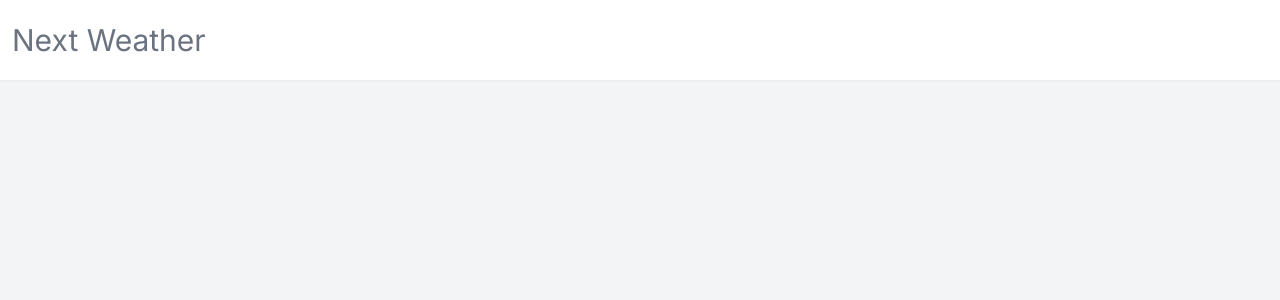
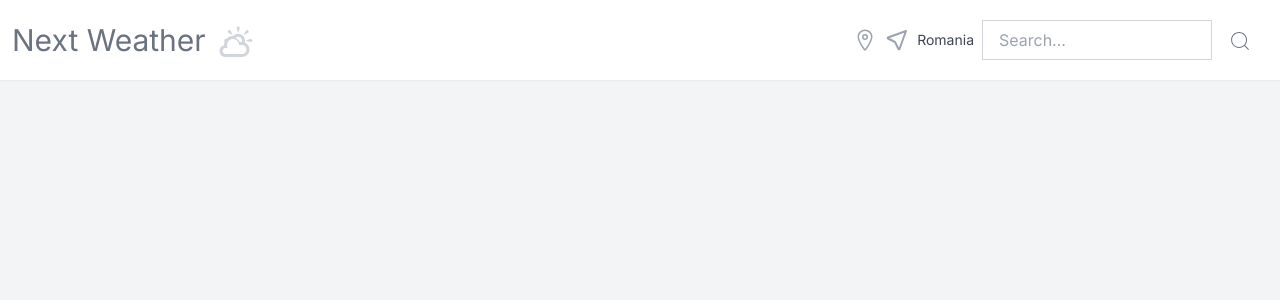
Before and after one commit to cipriancozma/next-weather, a Next.js app: page / in a window 1280 px wide. Shown: the top 300 px of the page. Built offline with nearby package versions, Linux system fonts and the light colour scheme.

Commit message:
uploaded part of the navbar

```diff
--- a/src/components/Navbar.tsx
+++ b/src/components/Navbar.tsx
@@ -1,14 +1,25 @@
 import React from "react";
+import { IoLocationOutline } from "react-icons/io5";
+import { TbLocation } from "react-icons/tb";
+import { TiWeatherPartlySunny } from "react-icons/ti";
+import SearchBar from "./SearchBar";
 
 type Props = {};
 
 export default function Navbar({}: Props) {
   return (
     <nav className="shadow-sm sticky top-0 left-0 z-50 bg-white">
-      <div className="h-[80px] w-full flex justify-between items-center max-w-7xl px-3 mx-auto">
+      <div className="h-[80px] w-full flex items-center justify-between  max-w-7xl px-3 mx-auto">
         <p className="flex items-center justify-center gap-2">
           <h2 className="text-gray-500 text-3xl">Next Weather</h2>
+          <TiWeatherPartlySunny className="text-4xl mt-1 text-gray-300 ml-1" />
         </p>
+        <section className="flex gap-2 items-center justify-end">
+          <IoLocationOutline className="text-2xl text-gray-400 hover:opacity-80 cursor-pointer" />
+          <TbLocation className="text-2xl text-gray-400" />
+          <p className="text-slate-900/80 text-sm">Romania</p>
+          <SearchBar />
+        </section>
       </div>
     </nav>
   );
--- /dev/null
+++ b/src/components/SearchBar.tsx
@@ -0,0 +1,38 @@
+import { cn } from "@/utils/cn";
+import React from "react";
+import { CiSearch } from "react-icons/ci";
+
+type Props = {
+  className?: string;
+  value: string;
+  onChange: React.ChangeEventHandler<HTMLInputElement> | undefined;
+  onSubmit: React.FormEventHandler<HTMLFormElement> | undefined;
+};
+
+export default function SearchBar({
+  onSubmit,
+  onChange,
+  value,
+  className,
+}: Props) {
+  return (
+    <form
+      className={cn(
+        "flex relative items-center justify-center h-10",
+        className
+      )}
+      onSubmit={onSubmit}
+    >
+      <input
+        type="text"
+        placeholder="Search..."
+        className="px-4 py-2 w-[230px] border border-gray-300 rounded-5-md focus:outline-none h-full"
+        onChange={onChange}
+        value={value}
+      />
+      <button className="px-4 py-[9px] text-white focus:outline-none h-full">
+        <CiSearch className="text-2xl text-gray-500" />
+      </button>
+    </form>
+  );
+}
--- /dev/null
+++ b/src/utils/cn.ts
@@ -0,0 +1,6 @@
+import clsx, { ClassValue } from "clsx";
+import { twMerge } from "tailwind-merge";
+
+export function cn(...inputs: ClassValue[]) {
+    return twMerge(clsx(...inputs))
+}
```
Also changed, not shown: package.json (+7 -4 lines), 1 other file (tests, documents, lock files or other folders).
